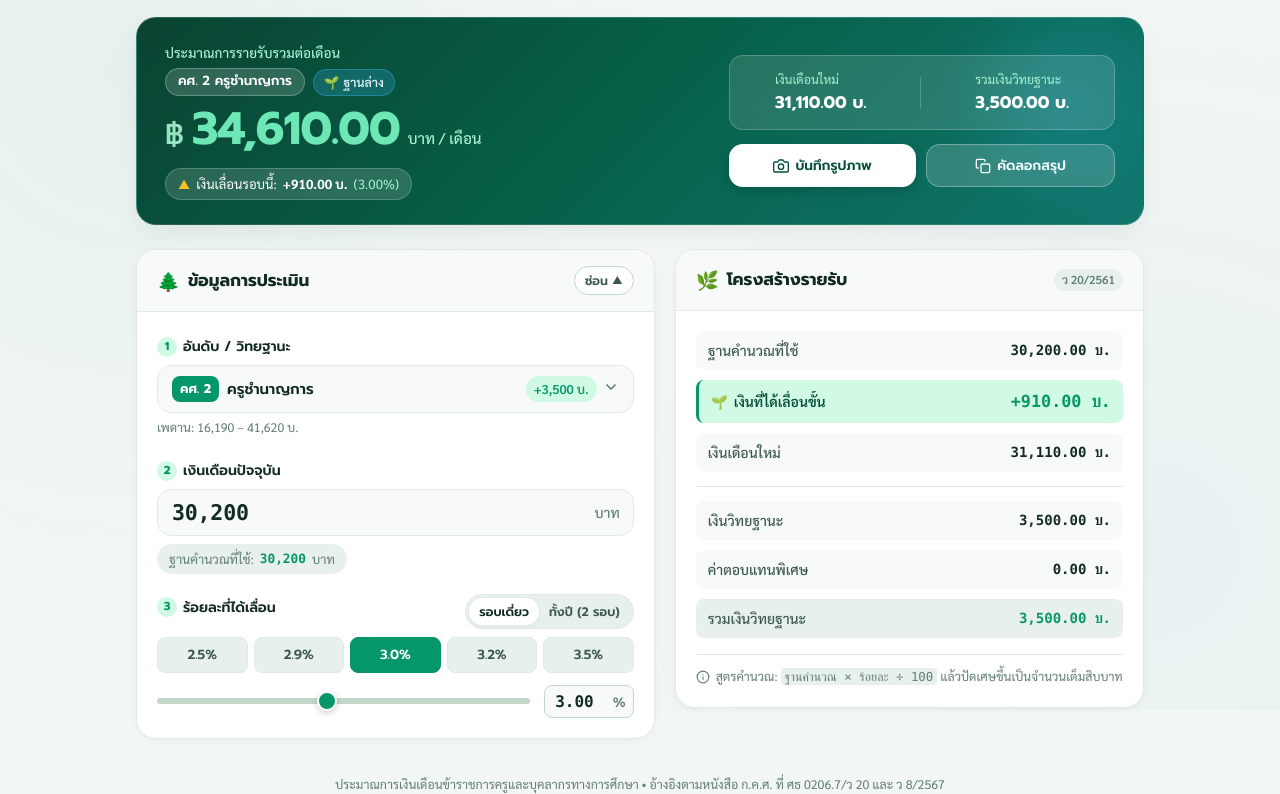
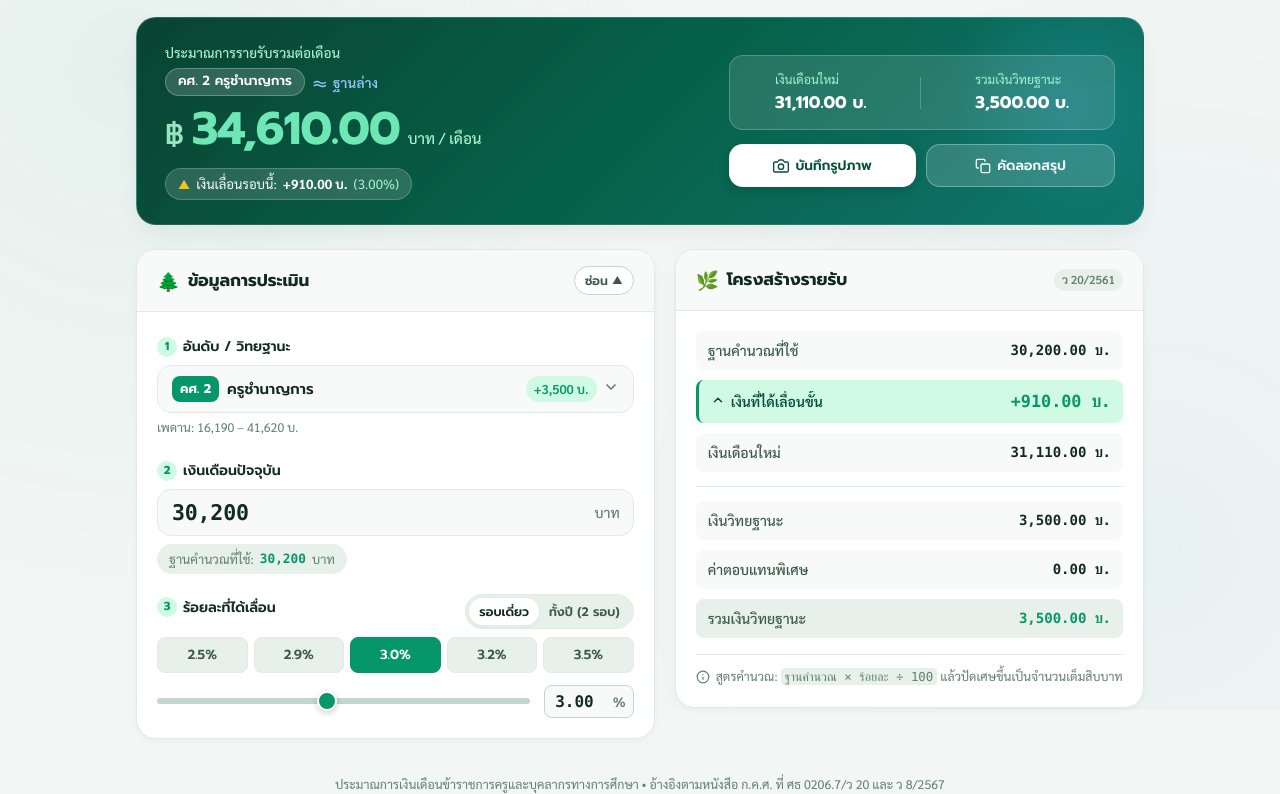
Before and after one commit to Sberich/salary-calculator, a website: page index.html in a window 1280 px wide. Shown: the part 90-884 px from the top of the page. Drawn offline with Linux system fonts and the light colour scheme.

Commit message:
Add files via upload

```diff
--- a/css/style.css
+++ b/css/style.css
@@ -318,16 +318,34 @@ body {
 .hero-pill-bracket {
   display: inline-flex;
   align-items: center;
-  gap: 4px;
-  font-size: 0.775rem;
-  font-weight: 600;
-  background: rgba(56, 189, 248, 0.22);
-  color: #E0F2FE;
-  padding: 3px 10px;
-  border-radius: var(--radius-full);
-  border: 1px solid rgba(56, 189, 248, 0.35);
+  gap: 5px;
+  font-size: 0.85rem;
+  font-weight: 600;
+  background: transparent !important;
+  border: none !important;
+  padding: 0 !important;
+  box-shadow: none !important;
   white-space: nowrap !important;
   flex-shrink: 0 !important;
+  letter-spacing: 0.01em;
+}
+
+.hero-pill-bracket.upper {
+  color: #6EE7B7 !important; /* เขียวมรกตยอดเขาสว่าง คมชัด */
+}
+
+.hero-pill-bracket.lower {
+  color: #93C5FD !important; /* ฟ้าครามสายน้ำธรรมชาติ นุ่มนวล ชัดเจน */
+}
+
+.bracket-icon-box {
+  display: inline-flex;
+  align-items: center;
+  justify-content: center;
+}
+
+.bracket-icon-box svg {
+  display: block;
 }
 
 .hero-number-wrap {
@@ -1495,9 +1513,15 @@ body {
   .currency-symbol {
     font-size: 1.4rem;
   }
-  .hero-pill-rank, .hero-pill-bracket {
+  .hero-pill-rank {
     font-size: 0.775rem;
     padding: 2px 8px;
+  }
+  .hero-pill-bracket {
+    font-size: 0.825rem;
+    padding: 0 !important;
+    background: transparent !important;
+    border: none !important;
   }
   .hero-increment-chip {
     font-size: 0.775rem;
--- a/index.html
+++ b/index.html
@@ -90,8 +90,10 @@
             <span class="hero-pre-label">ประมาณการรายรับรวมต่อเดือน</span>
             <div class="hero-tags">
               <span id="slipRankTitle" class="hero-pill-rank">คศ. 2 ครูชำนาญการ</span>
-              <span id="bracketBadge" class="hero-pill-bracket">
-                <span class="droplet-dot" aria-hidden="true" id="bracketIcon">🌱</span>
+              <span id="bracketBadge" class="hero-pill-bracket lower">
+                <span class="bracket-icon-box" aria-hidden="true" id="bracketIcon">
+                  <svg width="15" height="15" viewBox="0 0 24 24" fill="none" stroke="currentColor" stroke-width="2.3" stroke-linecap="round" stroke-linejoin="round"><path d="M2 12c3-2 6-2 9 0s6 2 9 0"></path><path d="M2 17c3-2 6-2 9 0s6 2 9 0"></path></svg>
+                </span>
                 <span id="bracketText">ฐานล่าง</span>
               </span>
             </div>
@@ -326,7 +328,9 @@
 
             <div class="ledger-row highlight-green">
               <span class="ledger-label">
-                <span class="flow-indicator" aria-hidden="true" id="ledgerIncIcon">🌱</span>
+                <span class="flow-indicator" aria-hidden="true" id="ledgerIncIcon">
+                  <svg width="14" height="14" viewBox="0 0 24 24" fill="none" stroke="currentColor" stroke-width="2.5" stroke-linecap="round" stroke-linejoin="round"><polyline points="18 15 12 9 6 15"></polyline></svg>
+                </span>
                 <span>เงินที่ได้เลื่อนขั้น</span>
               </span>
               <span class="ledger-value highlight-num" id="slipIncrement">+910.00 บ.</span>
--- a/js/app.js
+++ b/js/app.js
@@ -477,6 +477,18 @@ function recalculate() {
   state.lastResult = result;
 
   // 3. ปรับฐานและแท็กฐานบน/ฐานล่าง
+  const BRACKET_ICONS = {
+    // ฐานบน: ยอดเขาสูงสง่า (Mountain Summit Peak)
+    upper: `<svg width="15" height="15" viewBox="0 0 24 24" fill="none" stroke="currentColor" stroke-width="2.3" stroke-linecap="round" stroke-linejoin="round"><path d="m8 3 4 8 5-5 5 15H2L8 3z"></path></svg>`,
+    // ฐานล่าง: ลำธารสายน้ำธรรมชาติ (Natural River Wave)
+    lower: `<svg width="15" height="15" viewBox="0 0 24 24" fill="none" stroke="currentColor" stroke-width="2.3" stroke-linecap="round" stroke-linejoin="round"><path d="M2 12c3-2 6-2 9 0s6 2 9 0"></path><path d="M2 17c3-2 6-2 9 0s6 2 9 0"></path></svg>`
+  };
+
+  const LEDGER_INC_ICONS = {
+    upper: `<svg width="14" height="14" viewBox="0 0 24 24" fill="none" stroke="currentColor" stroke-width="2.5" stroke-linecap="round" stroke-linejoin="round"><polyline points="23 6 13.5 15.5 8.5 10.5 1 18"></polyline><polyline points="17 6 23 6 23 12"></polyline></svg>`,
+    lower: `<svg width="14" height="14" viewBox="0 0 24 24" fill="none" stroke="currentColor" stroke-width="2.5" stroke-linecap="round" stroke-linejoin="round"><polyline points="18 15 12 9 6 15"></polyline></svg>`
+  };
+
   const baseSalaryDisplay = document.getElementById('baseSalaryDisplay');
   const bracketBadge = document.getElementById('bracketBadge');
   const bracketText = document.getElementById('bracketText');
@@ -488,15 +500,15 @@ function recalculate() {
     if (result.isUpper) {
       bracketBadge.className = 'hero-pill-bracket upper';
       bracketText.textContent = 'ฐานบน';
-      if (bracketIcon) bracketIcon.textContent = '⛰️';
+      if (bracketIcon) bracketIcon.innerHTML = BRACKET_ICONS.upper;
     } else {
       bracketBadge.className = 'hero-pill-bracket lower';
       bracketText.textContent = 'ฐานล่าง';
-      if (bracketIcon) bracketIcon.textContent = '🌱';
+      if (bracketIcon) bracketIcon.innerHTML = BRACKET_ICONS.lower;
     }
   }
   if (ledgerIncIcon) {
-    ledgerIncIcon.textContent = result.isUpper ? '⛰️' : '🌱';
+    ledgerIncIcon.innerHTML = result.isUpper ? LEDGER_INC_ICONS.upper : LEDGER_INC_ICONS.lower;
   }
 
   // 4. อัปเดตข้อมูลบนสลิปและโครงสร้างรายรับ (อัปเดตพร้อมกันทั้งแผงสรุปและบัญชีแจกแจง)
```
